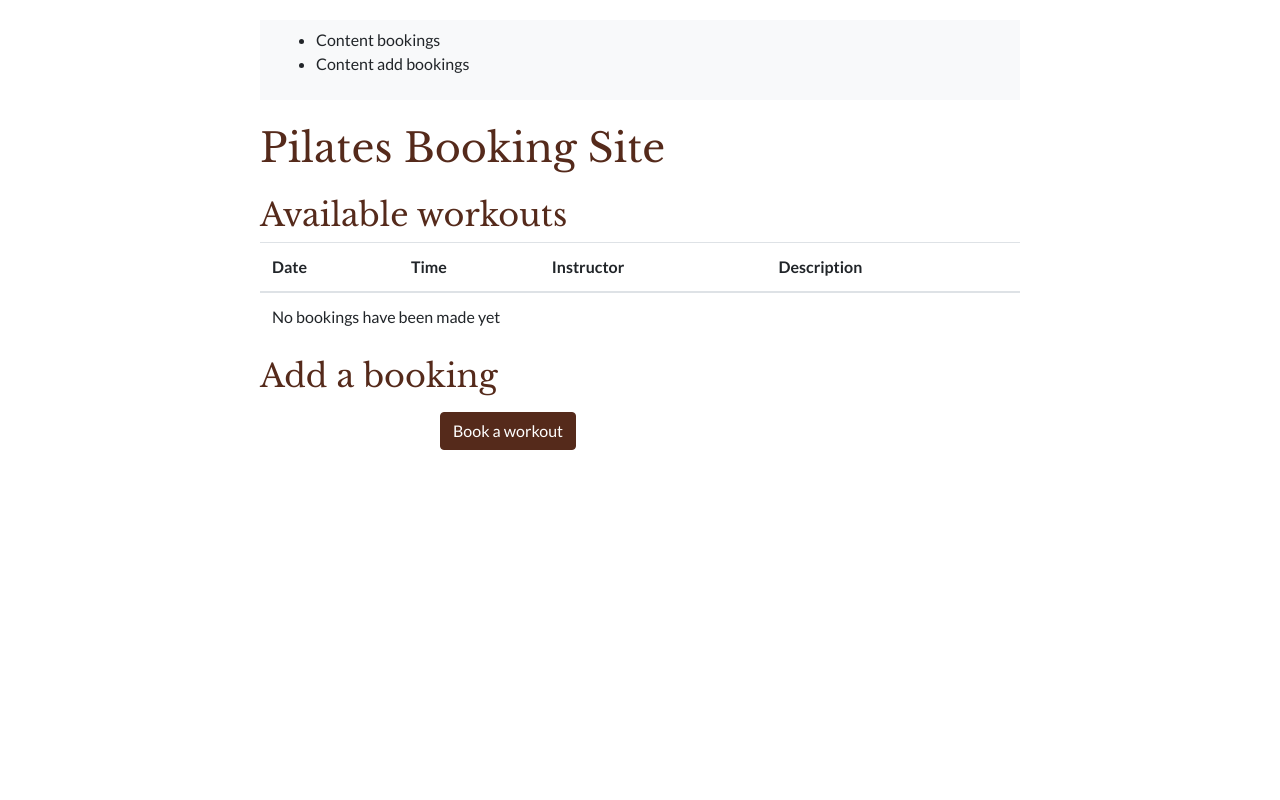
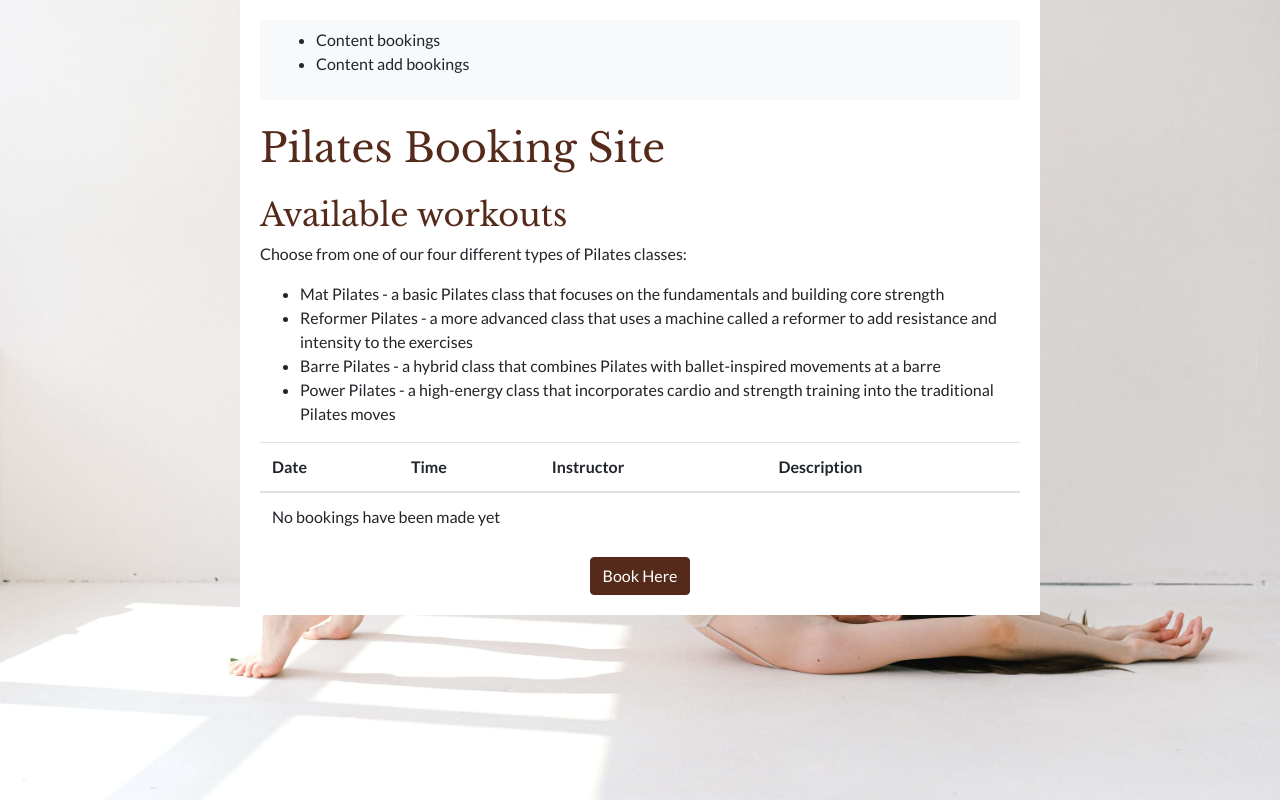
Before and after one commit to kaeb13/pp4ebka, a Django app: page / in a window 1280 px wide. Run offline with Django 3.2, Linux system fonts and the light colour scheme; some libraries are stand-ins or nearby versions.

Commit message:
Fix error with button on bookings.html page

```diff
--- a/bookings/templates/bookings/bookings.html
+++ b/bookings/templates/bookings/bookings.html
@@ -16,7 +16,7 @@
         <title>Pilates Club Booking Site</title>
     </head>
 <body>
-    <div class="container">
+    <div class="container text-left">
         <nav class="navbar navbar-expand-lg navbar-light bg-light">
             <ul>
                 <li>Content bookings</li>
@@ -27,6 +27,15 @@
         <h1 class="my-4">Pilates Booking Site</h1>
 
         <h2>Available workouts</h2>
+<div class="text-left">
+    <p>Choose from one of our four different types of Pilates classes:</p>
+    <ul>
+        <li>Mat Pilates - a basic Pilates class that focuses on the fundamentals and building core strength</li>
+        <li>Reformer Pilates - a more advanced class that uses a machine called a reformer to add resistance and intensity to the exercises</li>
+        <li>Barre Pilates - a hybrid class that combines Pilates with ballet-inspired movements at a barre</li>
+        <li>Power Pilates - a high-energy class that incorporates cardio and strength training into the traditional Pilates moves</li>
+    </ul>
+
     <table class="table">
         <thead>
             <tr>
@@ -49,17 +58,16 @@
             {% endfor %}
         </tbody>
     </table>
-
-        <h2>Add a booking</h2>
-        <form method="POST" action="add">
+</div>
+<form method="POST" action="add" class="text-center">
         {% csrf_token %}
         <div class="mb-3">
             {{ form }}
         </div>
         <div>
-                <p>
-                    <a href="{% url 'add_booking' %}" class="btn btn-primary">Book a workout</a>
-                </p>
+            <div>
+                <a href="{% url 'add_booking' %}" class="btn btn-primary mx-auto">Book Here</a>
+            </div>
         </div>
     </form>
 </div>
--- a/static/css/styles.css
+++ b/static/css/styles.css
@@ -1,11 +1,14 @@
 body {
     font-family: 'Lato', sans-serif;
+    background-image: url("/static/images/background_pilatesclub.jpg");
+    background-size: cover;
 }
 
 .container {
     max-width: 800px;
     margin: 0 auto;
     padding: 20px;
+    background-color: #ffff;
 }
 
 h1, h2 {
@@ -69,5 +72,10 @@
 }
 
 button[type="submit"]:hover {
-    background-color: #0056b3;
+    background-color: #ffff;
+    color: #552A1B;
 }
+
+.form-group:last-child {
+    margin-left: 0;
+ }
```
Also changed, not shown: static/images/background_pilatesclub.jpg (added). Lines whose indentation alone changed are shown as unchanged.
